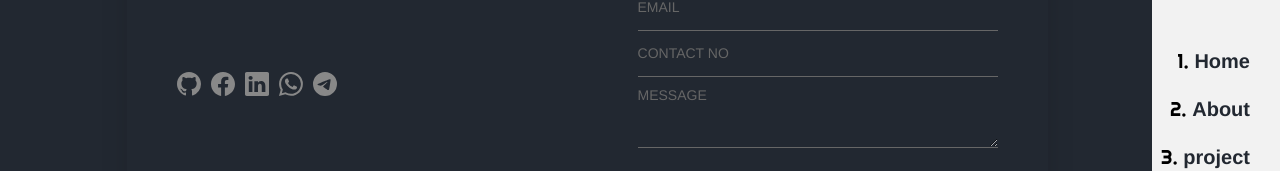
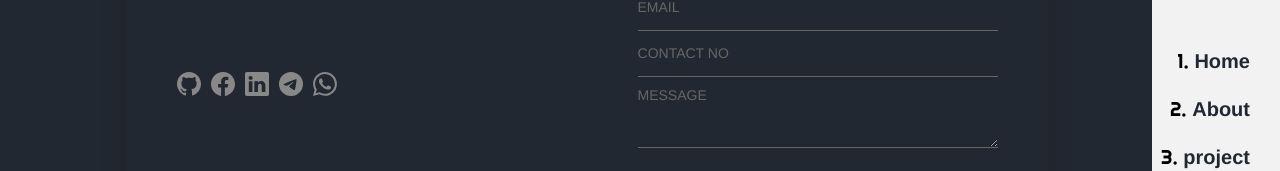
Before and after one commit to Foy5al/fullpage-portfolio, a React (Create React App) app: page /contact in a window 1280 px wide. Shown: the part 269-440 px from the top of the page. Built offline with nearby package versions, Linux system fonts and the light colour scheme.

Commit message:
whatsapp link fix2

```diff
--- a/src/components/Contact/Contact.js
+++ b/src/components/Contact/Contact.js
@@ -43,6 +43,10 @@ const Contact = () => {
             });
         form.current.reset();
     }
+
+    /* const whatsAppLinkPush =()=>{
+        window.onload
+    } */
     return (
         <div>
             <Transition timeline={contact} />
@@ -88,9 +92,13 @@ const Contact = () => {
 
                                     <NavLink to={{ pathname: 'https://www.linkedin.com/in/md-foysal-h/' }} target="_blank" rel="noopener noreferrer"><BsLinkedin /></NavLink>
 
-                                    <NavLink to={{ pathname: `https://web.whatsapp.com/send?phone=8801680386886&text=From%20Portfolio%3A` }} target="_blank" rel="noopener noreferrer"><BsWhatsapp /></NavLink>
+                                    <NavLink to={{ pathname: 'https://t.me/Md_Foysal' }} target="_blank" rel="noopener noreferrer"><BsTelegram /></NavLink>
 
-                                    <NavLink to={{ pathname: 'https://t.me/Md_Foysal' }} target="_blank" rel="noopener noreferrer"><BsTelegram /></NavLink>
+                                    <NavLink id='WA_mobile_link' to={{ pathname: `https://wa.me/8801680386886?text=From%20Portfolio%3A` }} target="_blank" rel="noopener noreferrer"><BsWhatsapp /></NavLink>
+
+                                    <NavLink id='WA_web_link' to={{ pathname: `https://web.whatsapp.com/send?phone=8801680386886&text=From%20Portfolio%3A` }} target="_blank" rel="noopener noreferrer"><BsWhatsapp /></NavLink>
+
+
 
                                 </div>
                                 <div className="app-contact">Call : <a href="tel:+8801680386886">+8801680386886</a></div>
--- a/src/components/Contact/contact.scss
+++ b/src/components/Contact/contact.scss
@@ -385,3 +385,25 @@
 .app-form-button:hover {
     color: var(--secondColor);
 }
+
+#WA_mobile_link {
+    display: none;
+
+    @include breakpoint (tablet-portrait-up) {
+        display: contents;
+    }
+
+    @include breakpoint (mobile) {
+        display: contents;
+    }
+}
+
+#WA_web_link {
+    @include breakpoint (tablet-portrait-up) {
+        display: none;
+    }
+
+    @include breakpoint (mobile) {
+        display: none;
+    }
+}
```
